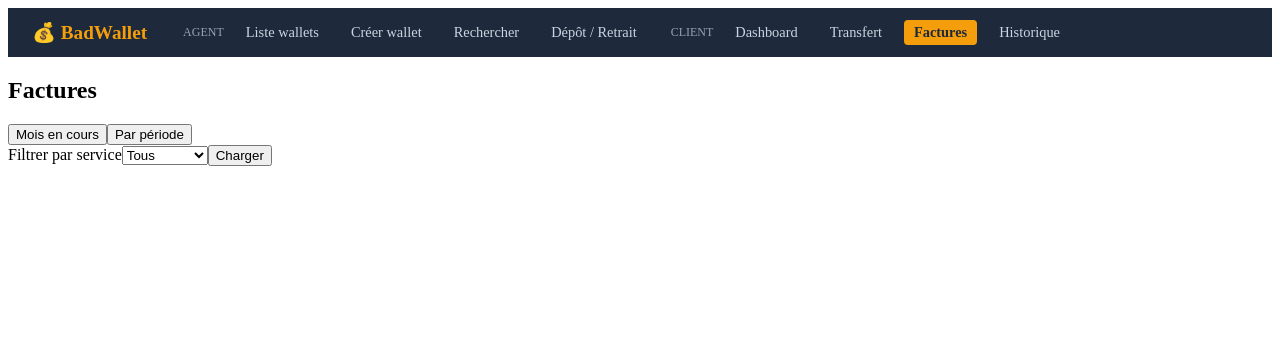
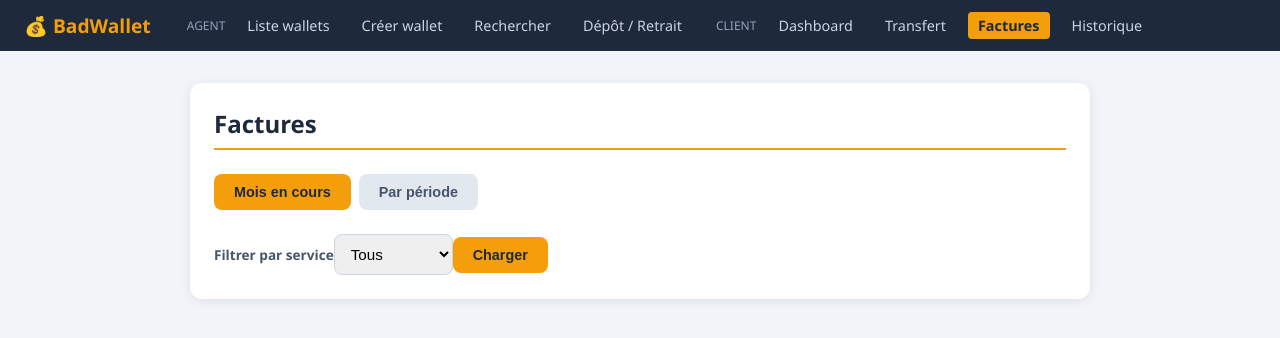
Before and after one commit to aresNB/exaemn-angular, an Angular app: page /bills in a window 1280 px wide. Shown: the top 338 px of the page. Built offline with nearby package versions, Linux system fonts and the light colour scheme.

Commit message:
feat(ux): design global de l'application

```diff
--- a/src/styles.scss
+++ b/src/styles.scss
@@ -1 +1,205 @@
 /* You can add global styles to this file, and also import other style files */
+* {
+  margin: 0;
+  padding: 0;
+  box-sizing: border-box;
+}
+
+body {
+  font-family: 'Segoe UI', Tahoma, Geneva, Verdana, sans-serif;
+  background: #f1f5f9;
+  color: #1e293b;
+}
+
+.container {
+  max-width: 900px;
+  margin: 32px auto;
+  padding: 24px;
+  background: white;
+  border-radius: 12px;
+  box-shadow: 0 2px 12px rgba(0,0,0,0.08);
+}
+
+h2 {
+  font-size: 1.5rem;
+  margin-bottom: 24px;
+  color: #1e293b;
+  border-bottom: 2px solid #f59e0b;
+  padding-bottom: 8px;
+}
+
+h3 {
+  font-size: 1.1rem;
+  margin-bottom: 16px;
+  color: #334155;
+}
+
+/* FORMS */
+form div {
+  margin-bottom: 16px;
+  display: flex;
+  flex-direction: column;
+  gap: 4px;
+}
+
+label {
+  font-size: 0.85rem;
+  font-weight: 600;
+  color: #475569;
+}
+
+input, select {
+  padding: 10px 12px;
+  border: 1px solid #cbd5e1;
+  border-radius: 8px;
+  font-size: 0.95rem;
+  outline: none;
+  transition: border 0.2s;
+}
+
+input:focus, select:focus {
+  border-color: #f59e0b;
+}
+
+span[style] {
+  font-size: 0.8rem;
+  color: #ef4444;
+}
+
+/* BUTTONS */
+button {
+  padding: 10px 20px;
+  background: #f59e0b;
+  color: #1e293b;
+  border: none;
+  border-radius: 8px;
+  font-weight: 600;
+  cursor: pointer;
+  transition: background 0.2s;
+  font-size: 0.9rem;
+}
+
+button:hover {
+  background: #d97706;
+}
+
+button:disabled {
+  background: #e2e8f0;
+  color: #94a3b8;
+  cursor: not-allowed;
+}
+
+/* TABS */
+.tabs {
+  display: flex;
+  gap: 8px;
+  margin-bottom: 24px;
+}
+
+.tabs button {
+  background: #e2e8f0;
+  color: #475569;
+}
+
+.tabs button.active {
+  background: #f59e0b;
+  color: #1e293b;
+}
+
+/* TABLE */
+table {
+  width: 100%;
+  border-collapse: collapse;
+  margin-top: 16px;
+  font-size: 0.9rem;
+}
+
+thead {
+  background: #1e293b;
+  color: white;
+}
+
+th {
+  padding: 12px 16px;
+  text-align: left;
+}
+
+td {
+  padding: 10px 16px;
+  border-bottom: 1px solid #e2e8f0;
+}
+
+tr:hover {
+  background: #f8fafc;
+}
+
+/* BALANCE CARD */
+.balance-card {
+  background: #1e293b;
+  color: white;
+  padding: 24px;
+  border-radius: 12px;
+  text-align: center;
+  margin-bottom: 24px;
+}
+
+.balance-card p {
+  color: #94a3b8;
+  margin-bottom: 8px;
+}
+
+.balance-card h3 {
+  color: #94a3b8;
+  font-size: 0.9rem;
+  margin-bottom: 4px;
+}
+
+.balance {
+  font-size: 2rem;
+  font-weight: bold;
+  color: #f59e0b !important;
+  margin-bottom: 16px !important;
+}
+
+.balance-card button {
+  margin: 4px;
+}
+
+/* MESSAGES */
+p[style*="green"] {
+  background: #dcfce7;
+  color: #16a34a;
+  padding: 10px 16px;
+  border-radius: 8px;
+  margin-top: 16px;
+}
+
+p[style*="red"] {
+  background: #fee2e2;
+  color: #dc2626;
+  padding: 10px 16px;
+  border-radius: 8px;
+  margin-top: 16px;
+}
+
+/* WALLET DETAILS */
+.wallet-details {
+  background: #f8fafc;
+  padding: 16px;
+  border-radius: 8px;
+  margin-top: 24px;
+  border-left: 4px solid #f59e0b;
+}
+
+.wallet-details p {
+  margin-bottom: 8px;
+}
+
+a {
+  color: #f59e0b;
+  text-decoration: none;
+}
+
+a:hover {
+  text-decoration: underline;
+}
```
Also changed, not shown: 1 other file (tests, documents, lock files or other folders).
